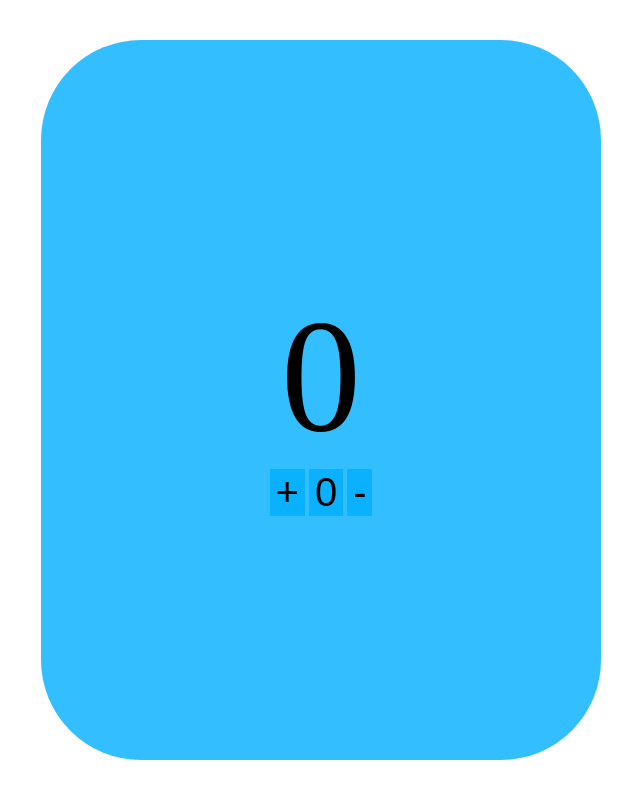
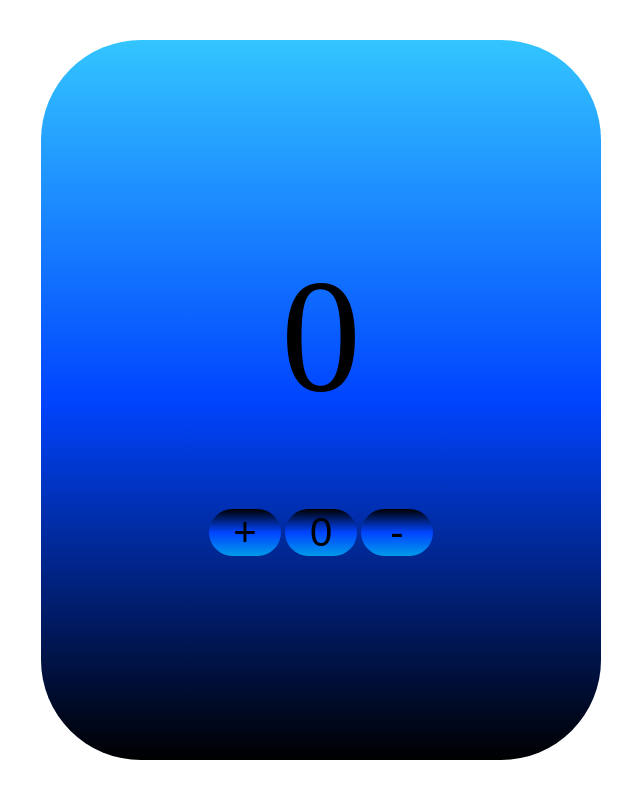
Before and after one commit to Matheus-Bruning/contador, a plain HTML site: page index.html in a window 1280 px wide. Shown: the whole page, without its empty margins (319-959 px from the left). Drawn offline with Linux system fonts and the light colour scheme.

Commit message:
Update style.css

```diff
--- a/style.css
+++ b/style.css
@@ -6,7 +6,7 @@ body{
     flex-direction: column;
     justify-content: center;
     align-items: center;
-    background-color: rgba(255, 255, 255, 0.801);
+
 
 }
 *{
@@ -16,12 +16,15 @@ body{
     font-size: 20vh;
 }
 .botao{
+    border-radius: 5vh;
+    margin-top: 10vh;
+    width: 9vh;
     font-size: 5vh;
-    background-color: rgba(0, 174, 255, 0.801);
+    background: linear-gradient( black,rgb(0, 68, 255), rgba(0, 183, 255, 0.801));
     border-style: none;
 }
 .nome{
-    background-color: rgba(0, 174, 255, 0.801);
+    background: linear-gradient( rgba(0, 183, 255, 0.801),rgb(0, 68, 255), black);
     border-radius: 100px;
     height: 90vh;
     width: 70vh;
```
